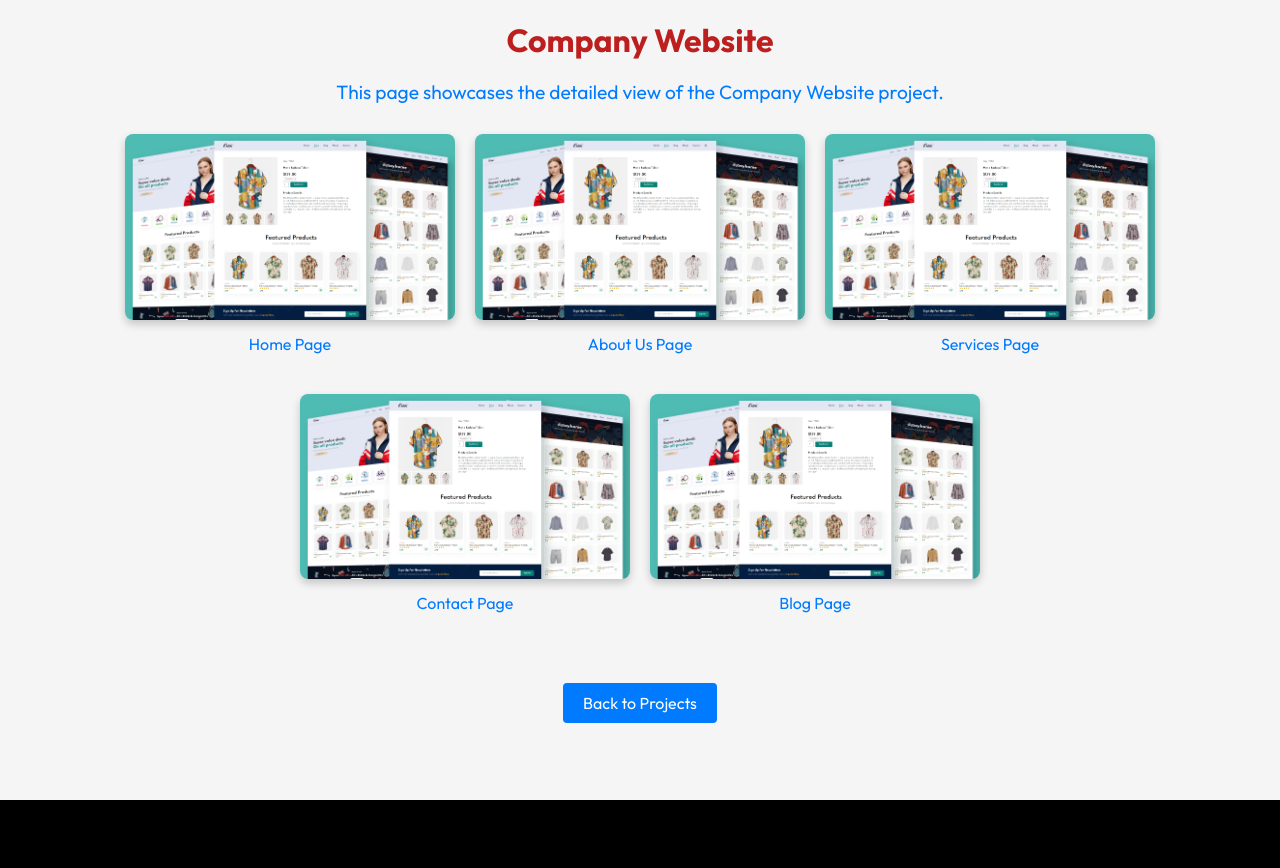
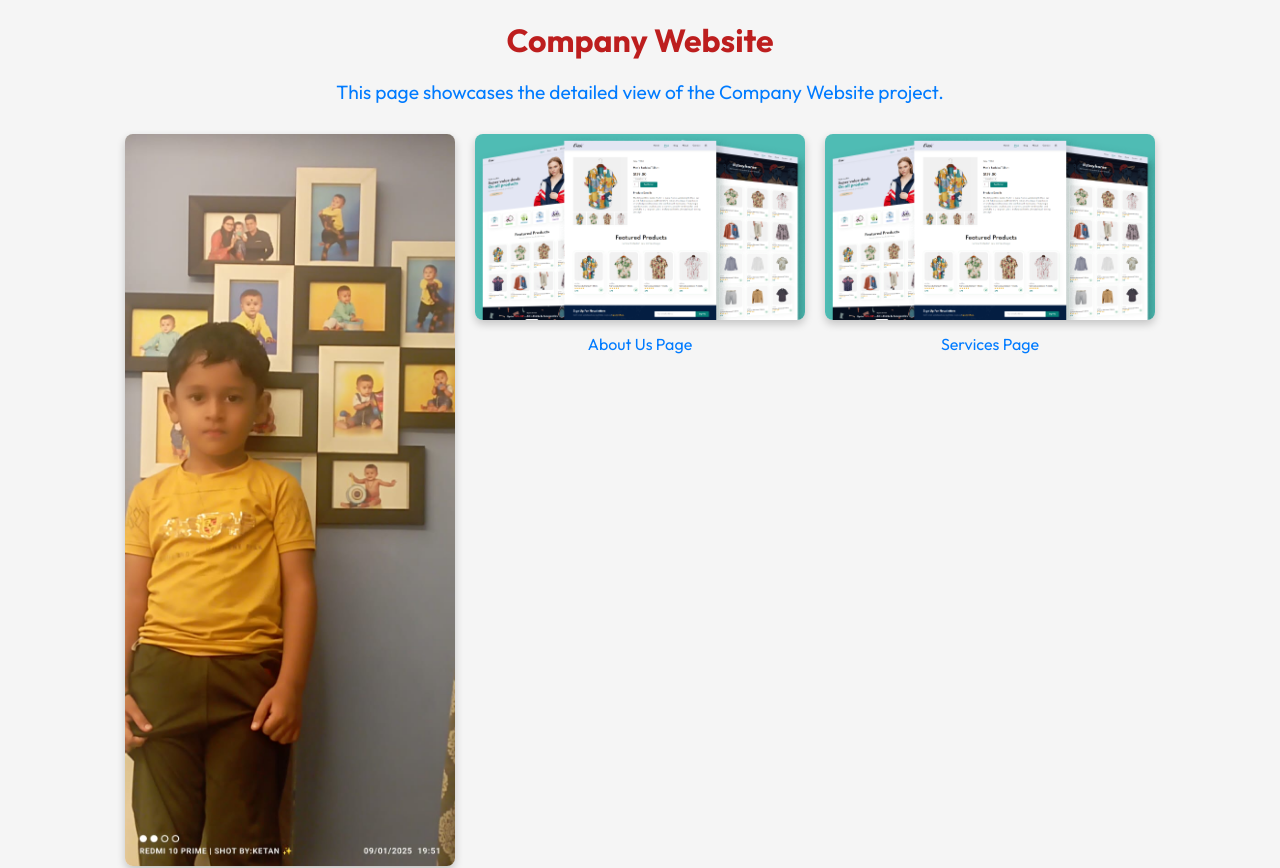
Before and after one commit to KetanHase/Portfolio, a React (Create React App) app: page /viewdetail in a window 1280 px wide. Shown: the top 868 px of the page. Before the commit the page ends 800 px from the top, so only its background shows below. Built offline with nearby package versions, Linux system fonts and the light colour scheme.

Commit message:
View Button Show detail arush

```diff
--- a/src/component/ViewProject.tsx
+++ b/src/component/ViewProject.tsx
@@ -1,6 +1,7 @@
 import React from 'react';
 import './ViewProject.css'; // Ensure your CSS styling is included
 import ProjectImage from '../img/project1.png'; // Example image import
+import arush from '../img/arush.jpeg'
 
 const ViewProject: React.FC = () => {
   return (
@@ -10,7 +11,7 @@ const ViewProject: React.FC = () => {
 
       <div className="project-image-container">
       <div className="image-item">
-          <img src={ProjectImage} alt="Company Website" className="project-image" />
+          <img src={arush} alt="Company Website" className="project-image" />
           <p>Home Page</p>
         </div>
         <div className="image-item">
```
Also changed, not shown: src/img/arush.jpeg (added).
